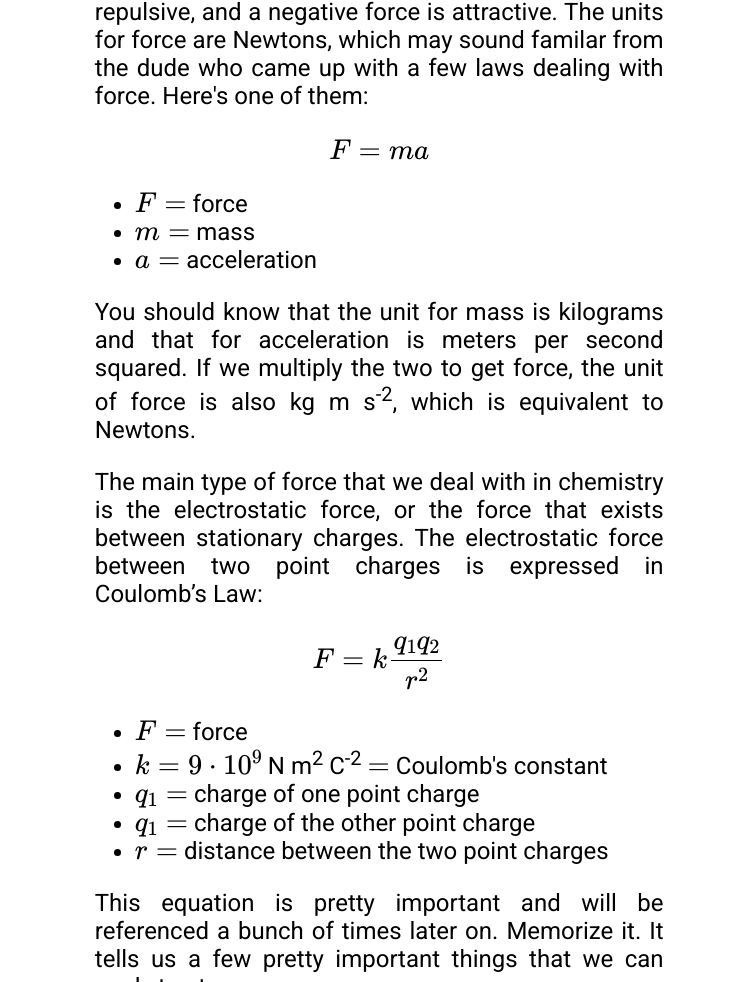
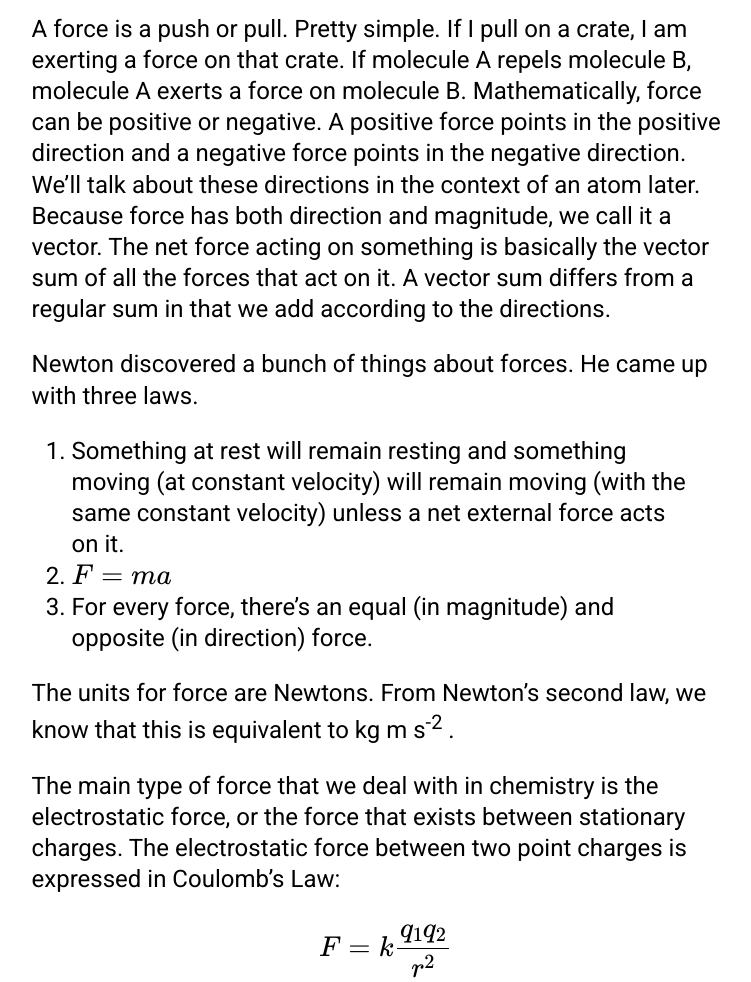
Before and after one commit to infernious/infernious.github.io, a plain HTML site: page unit-0/0.1-forces-and-energy.html in a window 1280 px wide. Shown: the part 317-1299 px from the top of the page, without its empty margins (166-917 px from the left). Drawn offline with nearby package versions, Linux system fonts and the light colour scheme.

Commit message:
updated 0.1 & small stylistic changes

```diff
--- a/css/stylesheet.css
+++ b/css/stylesheet.css
@@ -17,15 +17,28 @@ p {
   color: black;
   font-family: 'Roboto', sans-serif;
   font-size: 24px;
-    text-align: justify;
-    max-width: 75%;
+  max-width: 80%;
+  line-height: 1.3;
 }
 
 ul {
   color: black;
   font-family: 'Roboto', sans-serif;
   font-size: 24px;
-    text-align: justify;
+  max-width: 70%;
+}
+
+ul.nested {
+color: black;
+font-family: 'Roboto', sans-serif;
+font-size: 24px;
+max-width: 100%;
+}
+
+ol {
+color: black;
+font-family: 'Roboto', sans-serif;
+font-size: 24px;
 max-width: 70%;
 }
 
@@ -33,13 +46,13 @@ li {
   color: black;
   font-family: 'Roboto', sans-serif;
   font-size: 24px;
-    text-align: justify;
+  line-height: 1.3;
 }
 
 .center {
   margin-left: auto;
   margin-right: auto;
-    width: 60%;
+  width: 70%;
 }
 
 ul.menu.horizontal {
--- a/unit-0/0.1-forces-and-energy.html
+++ b/unit-0/0.1-forces-and-energy.html
@@ -3,19 +3,19 @@
 
     <head>
 
-        <! css >
+        <!-- css -->
         <link rel="stylesheet" type="text/css" href="../css/stylesheet.css">
 
-        <! font >
+        <!-- font -->
         <link rel="preconnect" href="https://fonts.googleapis.com">
         <link rel="preconnect" href="https://fonts.gstatic.com" crossorigin>
         <link href="https://fonts.googleapis.com/css2?family=Roboto:wght@300;400&display=swap" rel="stylesheet">
 
-        <! mathjax >
+        <!-- mathjax -->
         <script src="https://polyfill.io/v3/polyfill.min.js?features=es6"></script>
         <script id="MathJax-script" async src="https://cdn.jsdelivr.net/npm/mathjax@3/es5/tex-mml-chtml.js"></script>
 
-        <! favicon >
+        <!-- favicon -->
         <link rel="apple-touch-icon" sizes="180x180" href="../apple-touch-icon.png">
         <link rel="icon" type="image/png" sizes="32x32" href="../favicon-32x32.png">
         <link rel="icon" type="image/png" sizes="16x16" href="../favicon-16x16.png">
@@ -33,27 +33,45 @@
     <body>
 
         <ul class="menu horizontal">
-            <li class="menu horizontal"><a href="index.html">home</a></li>
+            <li class="menu horizontal"><a href="https://fernclass.com/">home</a></li>
         </ul>
 
-        <div class="center"> <! force >
+        <div class="center"> <!-- force -->
 
             <h1>force</h1>
 
             <p>
-                A force is a push or pull. Pretty simple. If I pull on a crate, I am exerting a force on that crate. If molecule A repels (or "pushes") molecule B, molecule A exerts a force on molecule B. Mathematically, force can be positive or negative. According to the conventions of a bunch of old (dead) men, a positive force is repulsive, and a negative force is attractive. The units for force are Newtons, which may sound familar from the dude who came up with a few laws dealing with force. Here's one of them: \[F = ma\]
+                Position is the distance of something from a chosen point of reference. Displacement is the change from initial to final position. Velocity is the rate of change of displacement with respect to time. Acceleration is the rate of change of velocity with respect to time.
             </p>
 
-            <ul>
-                <li>\(F =\) force</li>
-                <li>\(m =\) mass</li>
-                <li>\(a =\) acceleration</li>
-            </ul>
-
-            <p>You should know that the unit for mass is kilograms and that for acceleration is meters per second squared. If we multiply the two to get force, the unit of force is also kg m s<sup>-2</sup>, which is equivalent to Newtons.</p>
+            <p>
+                A force is a push or pull. Pretty simple. If I pull on a crate, I am exerting a force on that crate. If molecule A repels molecule B, molecule A exerts a force on molecule B. Mathematically, force can be positive or negative. A positive force points in the positive direction and a negative force points in the negative direction. We’ll talk about these directions in the context of an atom later. Because force has both direction and magnitude, we call it a vector. The net force acting on something is basically the vector sum of all the forces that act on it. A vector sum differs from a regular sum in that we add according to the directions.
+            </p>
 
             <p>
-                The main type of force that we deal with in chemistry is the electrostatic force, or the force that exists between stationary charges. The electrostatic force between two point charges is expressed in Coulomb’s Law: \[F = k \frac{q_1 q_2}{r^2}\]
+                Newton discovered a bunch of things about forces. He came up with three laws.
+            </p>
+
+            <ol>
+                <li>
+                    Something at rest will remain resting and something moving (at constant velocity) will remain moving (with the same constant velocity) unless a net external force acts on it.
+                </li>
+
+                <li>
+                    \(F = ma\)
+                </li>
+
+                <li>
+                    For every force, there’s an equal (in magnitude) and opposite (in direction) force.
+                </li>
+            </ol>
+
+            <p>
+                The units for force are Newtons. From Newton’s second law, we know that this is equivalent to kg m s<sup>-2</sup> .
+            </p>
+
+            <p>
+                The main type of force that we deal with in chemistry is the electrostatic force, or the force that exists between stationary charges. The electrostatic force between two point charges is expressed in Coulomb’s Law: \[ F = k \frac{q_1 q_2}{r^2} \]
             </p>
 
             <ul>
@@ -89,11 +107,15 @@
             <h1>energy</h1>
 
             <p>
-                Anyways, being forced to move on, energy is the ability to do work. Well what’s work? Work is the transfer of energy… Pretty self-referential. We’ll talk more about work later on, but for now, energy. How do we define energy without using work? A very simple definition is the capacity for change, especially in the context of chemistry. Let’s take gravity!
+                Anyways, being forced to move on, energy is the capacity for change, especially in the context of chemistry.
             </p>
 
             <p>
-                work-in-progress
+                We usually talk about two types of energy: kinetic and potential. Potential energy is the energy something has based on how it’s arranged or configured. Let’s take gravity! Objects on Earth have a specific energy associated with them due to being in Earth’s gravitational field. We represent this using the equation \[U_g = mgh. \] Where you starting measuring height (i.e., where \(h=0\)) is arbitrary and up to you. From this equation, we see that a higher height results in more energy. Hopefully this makes sense. The higher something is, the more its speed can change if it falls (and consequently, the more you’ll get hurt if it hits your head).
+            </p>
+
+            <p>
+                Kinetic energy is the energy associated with moving. Something has energy when it moves with some velocity. \[K = \frac{1}{2}mv^2\] A higher velocity means that you have higher kinetic energy. Temperature is a measure of the average kinetic energy of something. Whatever you’re taking the temperature of (probably) is made up of molecules. Molecules made up of atoms. Each atom with their own kinetic energy from vibrating and moving around a bit. The “average” here is the average across all these little atoms. So, a higher temperature means that the constituent molecules/atoms have more kinetic energy associated with vibration/motion. In other words, they move around faster.
             </p>
 
         </div>
```
Also changed, not shown: index.html (+8 -8 lines). Lines whose indentation alone changed are shown as unchanged.
